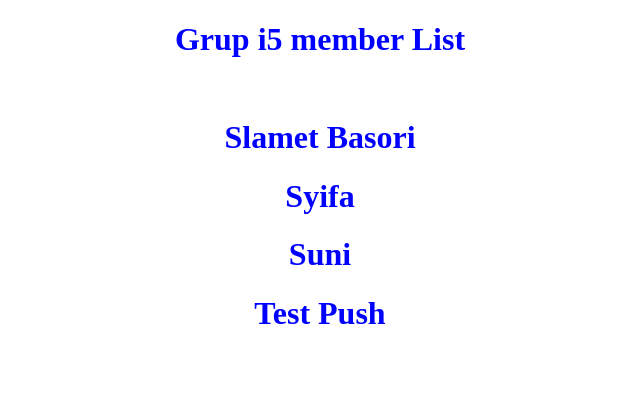
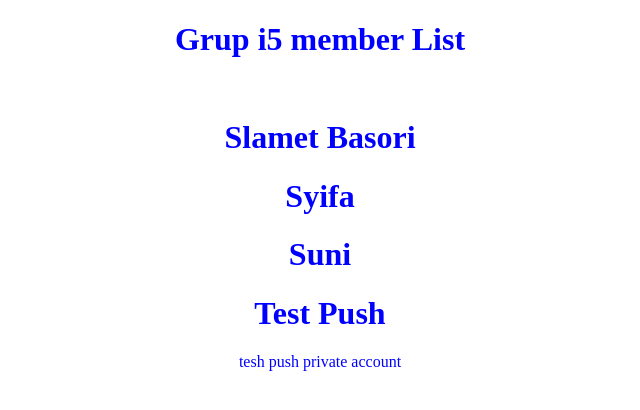
Before and after one commit to sandytias/project1, a plain HTML site: page index.html in a window 1280 px wide. Shown: the whole page, without its empty margins (320-960 px from the left). Drawn offline with Linux system fonts and the light colour scheme.

Commit message:
push from bas account

```diff
--- a/index.html
+++ b/index.html
@@ -14,5 +14,6 @@
     <h1>Syifa</h1>
     <h1>Suni</h1>
     <h1>Test Push</h1>
+    <p>tesh push private account</p>
 </body>
 </html>
```
